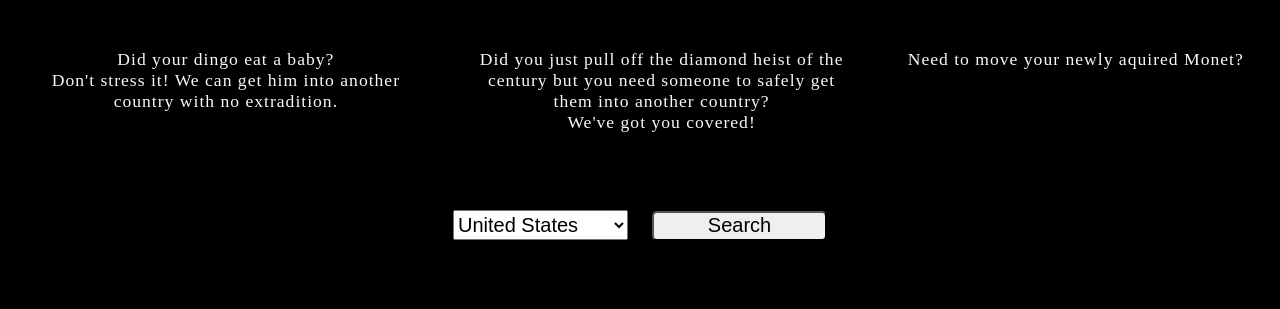
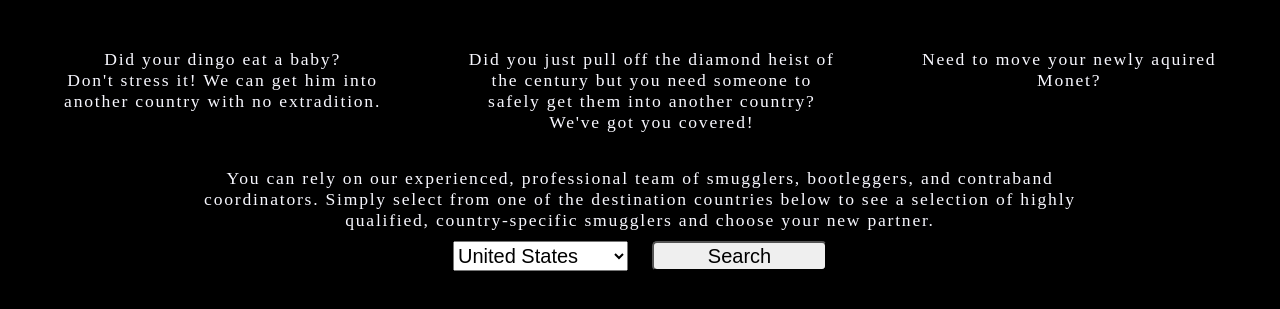
Before and after one commit to r2davidson2/r2davidson2.github.io, a plain HTML site: page smugglr/index.html in a window 1280 px wide. Shown: the part 85-394 px from the top of the page. Drawn offline with nearby package versions, Linux system fonts and the light colour scheme.

```diff
--- a/smugglr/app.js
+++ b/smugglr/app.js
@@ -36,7 +36,13 @@
    }
 }
 
+const randomSelector = (array) => {
+   Math.floor(Math.random() * array.length);
+};
 
+const secretSkill = [];
+
+const languagesFluentIn = ['english', 'spanish', 'french', 'german', 'portuguese', 'italian', 'mandarin', 'hindi', 'arabic', 'russian', 'turkish', 'polish', 'danish', 'swedish', 'irish gaelic', 'norwegian', 'dutch'];
 
 $(() => {
 
--- a/smugglr/index.html
+++ b/smugglr/index.html
@@ -15,7 +15,7 @@
             <p>Did you just pull off the diamond heist of the century but you need someone to safely get them into another country?<br>We've got you covered!</p>
             <p>Need to move your newly aquired Monet?</p>
          </div>
-
+         <p id="info">You can rely on our experienced, professional team of smugglers, bootleggers, and contraband coordinators. Simply select from one of the destination countries below to see a selection of highly qualified, country-specific smugglers and choose your new partner.</p>
       </header>
       <div class="user-input-interface">
          <form>
--- a/smugglr/style.css
+++ b/smugglr/style.css
@@ -19,12 +19,19 @@
    display: flex;
    justify-content: space-around;
 }
-header p {
+.banner-questions p {
    font-size: 110%;
    max-width: 30%;
    margin: 0 auto 3em auto;
-   letter-spacing: 1px;
+   letter-spacing: 0.1em;
    padding: 25px;
+   margin: 0 auto 10px auto;
+}
+#info {
+   width: 70%;
+   font-size: 110%;
+   letter-spacing: 0.1em;
+   margin: 0 auto 10px auto;
 }
 /* ======================
    USER INPUT
```
